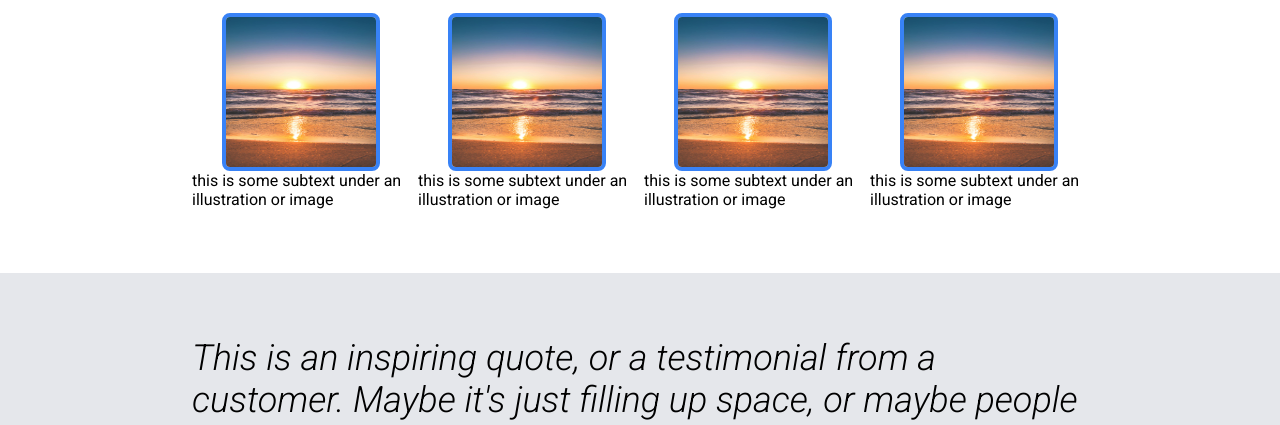
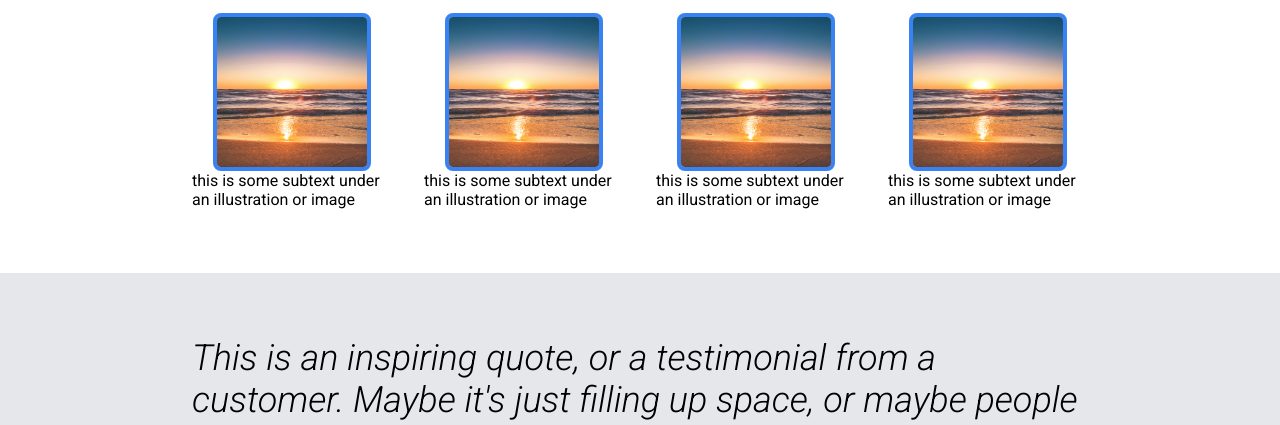
Before and after one commit to michaeljoel/odin-landing, a plain HTML site: page index.html in a window 1280 px wide. Shown: the part 664-1089 px from the top of the page. Drawn offline with Linux system fonts and the light colour scheme.

Commit message:
Increase gap between image cards

```diff
--- a/style.css
+++ b/style.css
@@ -99,7 +99,7 @@ body {
 .information-images {
   display: flex;
   justify-content: center;
-  gap: 8px;
+  gap: 32px;
 }
 
 .information-card {
```
